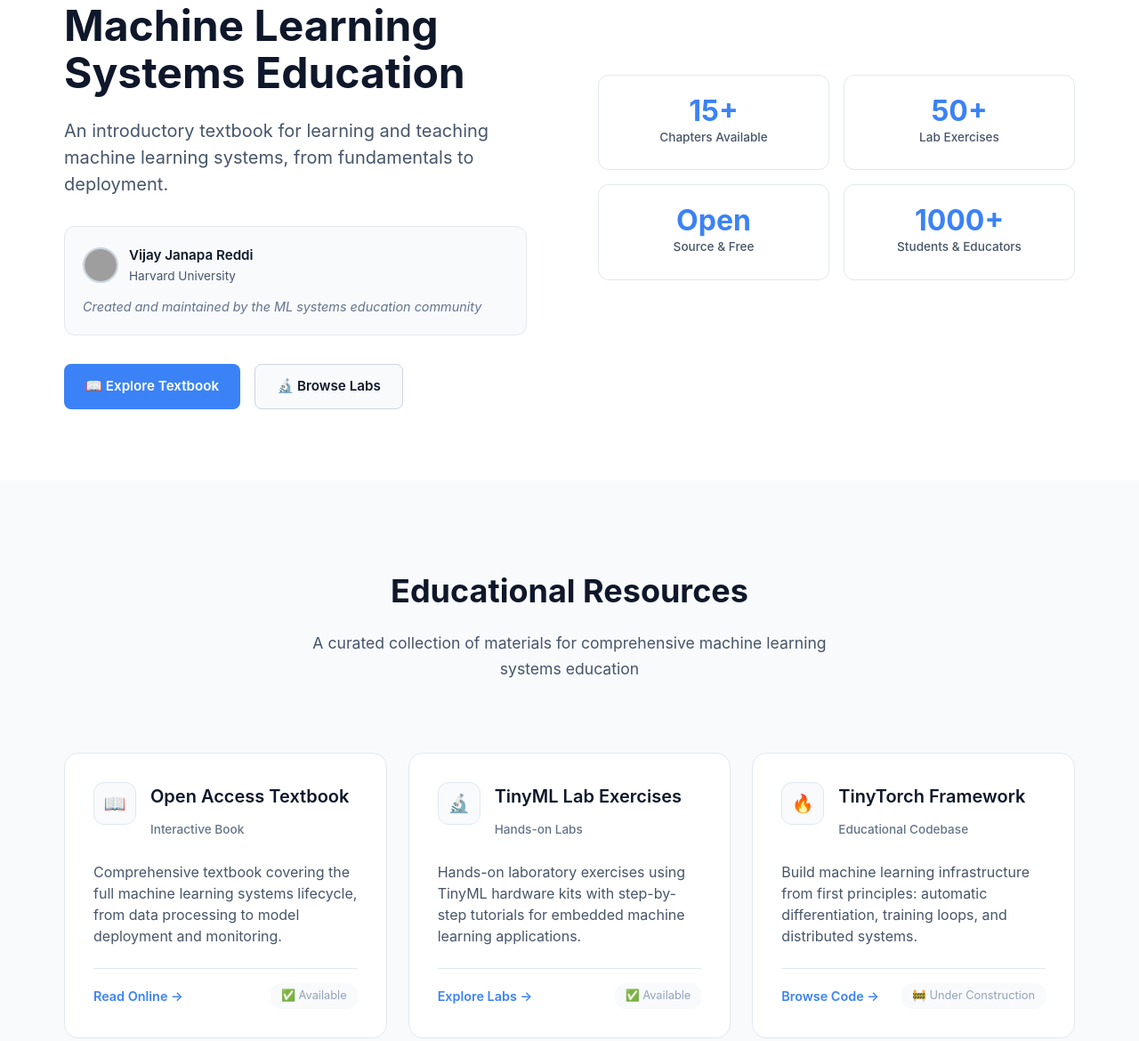
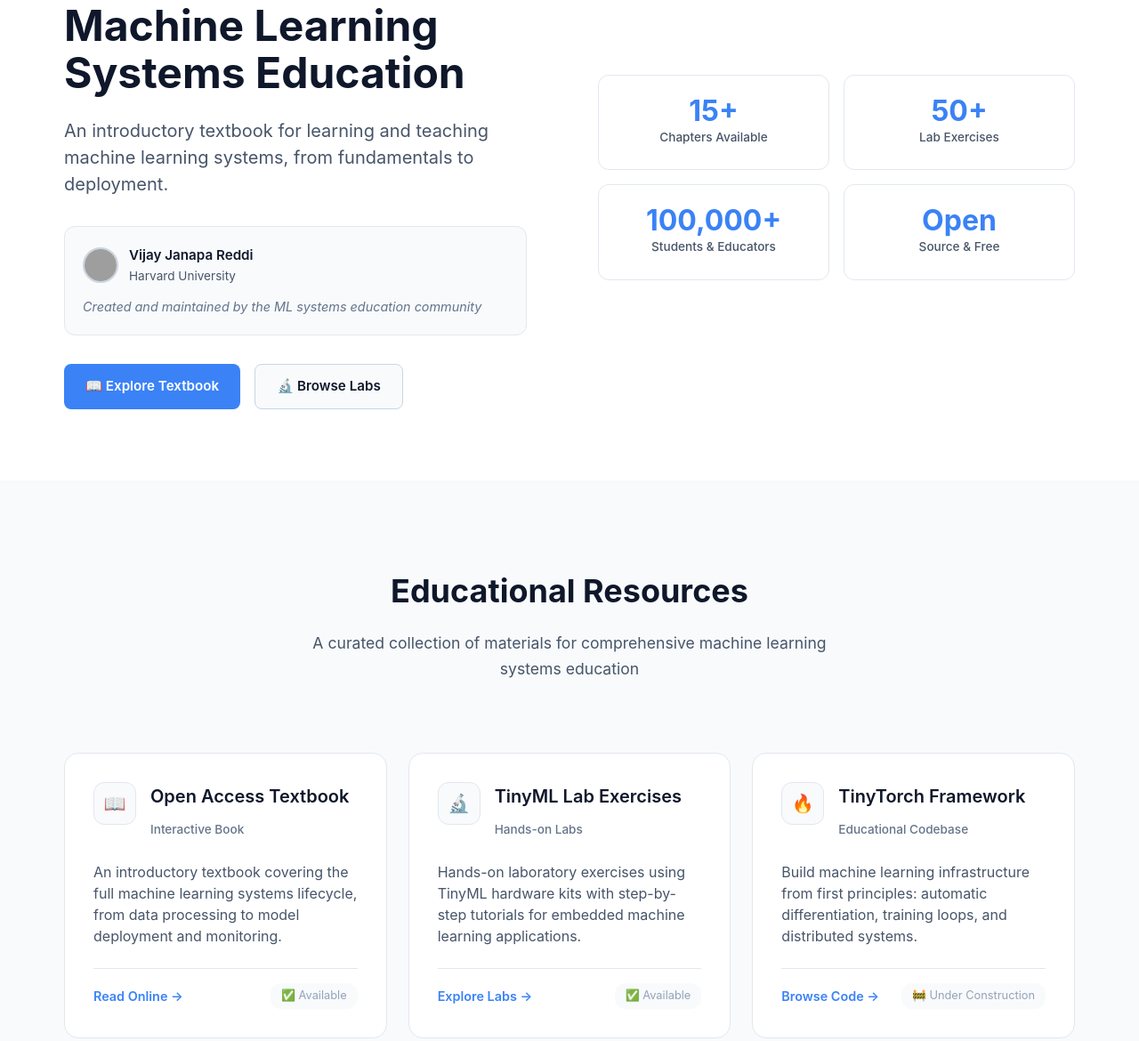
Before and after one commit to MLSysBook/mlsysbook, a plain HTML site: page index.html in a window 1280 px wide. Shown: the part 196-1366 px from the top of the page at 89% size. Drawn offline with Linux system fonts and the light colour scheme; grey boxes are pictures that could not be loaded.

Commit message:
Update site header and content

```diff
--- a/index.html
+++ b/index.html
@@ -688,14 +688,14 @@
                         <span class="stat-label">Lab Exercises</span>
                     </div>
                     <div class="stat-card">
-                        <span class="stat-number">Open</span>
-                        <span class="stat-label">Source & Free</span>
+                        <span class="stat-number">100,000+</span>
+                        <span class="stat-label">Students & Educators</span>
                     </div>
                     <div class="stat-card">
-                        <span class="stat-number">1000+</span>
-                        <span class="stat-label">Students & Educators</span>
-                    </div>
-                </div>
+                      <span class="stat-number">Open</span>
+                      <span class="stat-label">Source & Free</span>
+                  </div>
+              </div>
             </div>
         </div>
     </section>
@@ -721,7 +721,7 @@
                         </div>
                     </div>
                     <p class="resource-description">
-                        Comprehensive textbook covering the full machine learning systems lifecycle, from data processing to model deployment and monitoring.
+                        An introductory textbook covering the full machine learning systems lifecycle, from data processing to model deployment and monitoring.
                     </p>
                     <div class="resource-footer">
                         <span class="resource-link">Read Online →</span>
```
